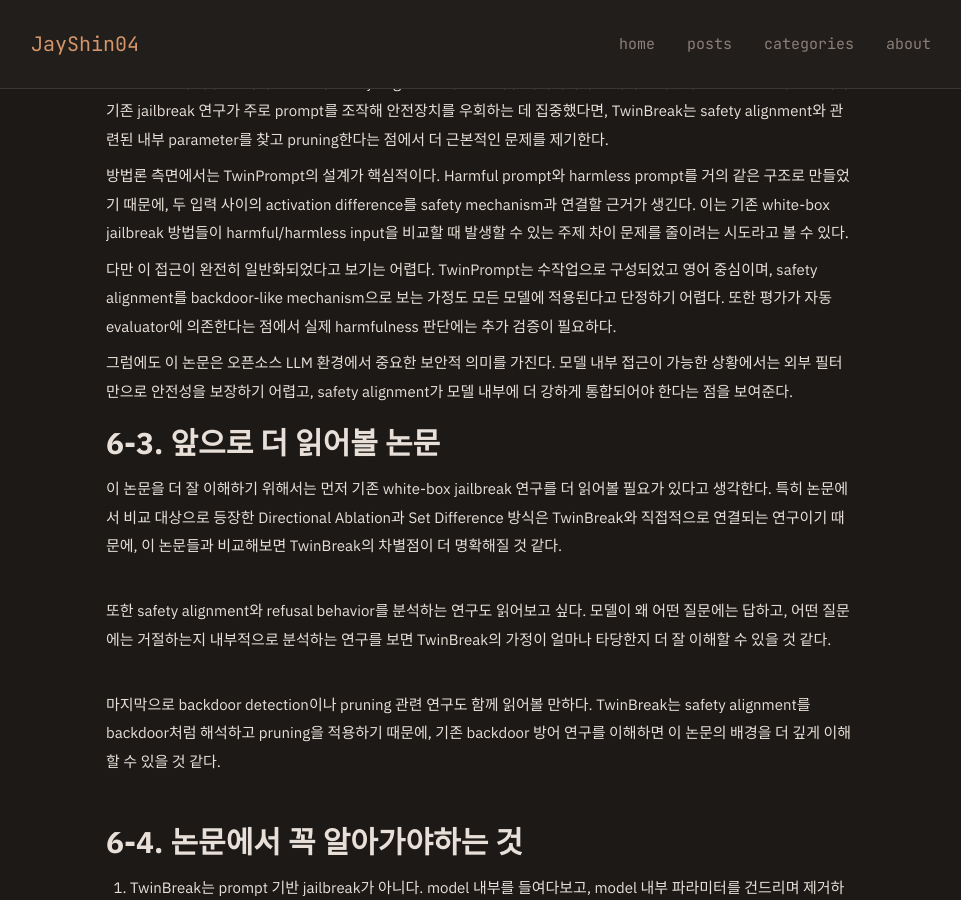
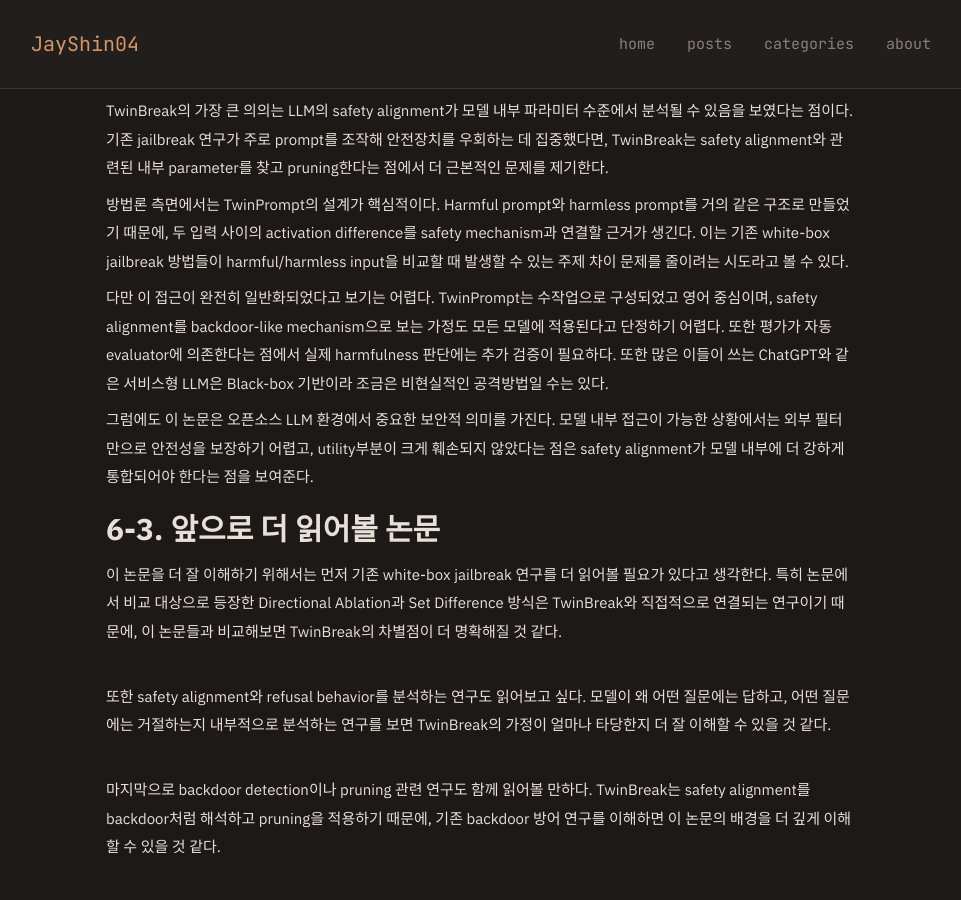
Before and after one commit to JayShin04/JayShin04.github.io, a Jekyll site: the page built from _posts/2026-05-28-TwinBreak.md, in a window 1280 px wide and 900 px high, scrolled down 10533 px. Shown: the whole window, without its empty margins (159-1120 px from the left). Built offline with Jekyll 4.4.1, drawn with Linux system fonts in a browser that asks for light colours; nearby versions of some CDN libraries.

Commit message:
TwinBreak 피드백 반영 수정3

```diff
--- a/_posts/2026-05-28-TwinBreak.md
+++ b/_posts/2026-05-28-TwinBreak.md
@@ -180,7 +180,7 @@ AdvBench와 JailbreakBench에서도 비슷하게 높은 ASR을 보였고, Strong
 
 TwinBreak가 안전장치를 지우려다가 일반 성능까지 손상시키면 안되기에 저자들은 TwinBreak가 모델의 일반 성능을 얼마나 손상시키는지도 평가했다. 이를 위해 OpenBookQA, ARC-Challenge, HellaSwag, RTE, WinoGrande 같은 일반 LLM benchmark를 사용했다.<br><br>
 
-결과적으로 pruning iteration이 증가할수록 utility가 약간 감소하는 경향은 있었지만, 전체적으로 큰 손상은 아니었다고 보고한다.
+결과적으로 pruning iteration이 증가할수록 utility가 약간 감소하는 경향은 있었지만, 전체적으로 큰 손상은 아니었다고 보고한다. <br><br>
 
 저자들은 이를 TwinBreak가 safety-related parameter를 비교적 정밀하게 제거했기 때문이라고 해석한다. 특히 utility parameter를 사전에 식별해 pruning 대상에서 제외한 것이 모델 성능 유지에 중요했다고 본다.<br><br>
 
@@ -246,17 +246,17 @@ TwinBreak는 LLM safety alignment의 취약성을 보여준다는 점에서 보
 이 논문은 LLM의 안전장치가 단순히 프롬프트 수준에서만 다뤄질 문제가 아니라, 모델 내부 구조와 파라미터 수준에서도 중요한 보안 문제가 될 수 있다는 점을 보여준다. 기존 jailbreak 연구가 주로 프롬프트를 조작해 safety alignment를 우회하는 방식이었다면, TwinBreak는 모델 내부에서 safety alignment와 관련된 부분을 찾아 제거하려 한다는 점에서 더 근본적인 접근이라고 볼 수 있다.<br><br>
 
 결국 TwinBreak 기법은 위험한 질문(harmful prompt)과 안전한 질문(harmless prompt)를 거의 똑같이 만들어 모델에 넣고 비교하며, 직접 내부의 동작이 어떻게 바뀌는지 확인한다. 위험한 질문에서 특히 반응하는 부분을 안전장치라고 가정하여 조금씩 조금씩 지워나가면서 모델의 기본 능력에는 영향을 최대한 덜 주며 약화시키는 것이다. <br>
-결국에는 여러 모델에서도 이 기법을 이용하여 harmful prompt를 거절하는 능력이 많이 약해졌고, 일반 성능은 그렇게 망가지는 것은 아니라는 결과를 적은 것이다.
+결국에는 여러 모델에서도 이 기법을 이용하여 harmful prompt를 거절하는 능력이 많이 약해졌고, 일반 성능은 그렇게 망가지는 것은 아니라는 결과를 적은 것이다. <br>
 
 ## 6-2. 종합 평가
 
-TwinBreak의 가장 큰 의의는 LLM의 safety alignment가 모델 내부 파라미터 수준에서 분석될 수 있음을 보였다는 점이다. 기존 jailbreak 연구가 주로 prompt를 조작해 안전장치를 우회하는 데 집중했다면, TwinBreak는 safety alignment와 관련된 내부 parameter를 찾고 pruning한다는 점에서 더 근본적인 문제를 제기한다.
+TwinBreak의 가장 큰 의의는 LLM의 safety alignment가 모델 내부 파라미터 수준에서 분석될 수 있음을 보였다는 점이다. 기존 jailbreak 연구가 주로 prompt를 조작해 안전장치를 우회하는 데 집중했다면, TwinBreak는 safety alignment와 관련된 내부 parameter를 찾고 pruning한다는 점에서 더 근본적인 문제를 제기한다. <br>
 
-방법론 측면에서는 TwinPrompt의 설계가 핵심적이다. Harmful prompt와 harmless prompt를 거의 같은 구조로 만들었기 때문에, 두 입력 사이의 activation difference를 safety mechanism과 연결할 근거가 생긴다. 이는 기존 white-box jailbreak 방법들이 harmful/harmless input을 비교할 때 발생할 수 있는 주제 차이 문제를 줄이려는 시도라고 볼 수 있다.
+방법론 측면에서는 TwinPrompt의 설계가 핵심적이다. Harmful prompt와 harmless prompt를 거의 같은 구조로 만들었기 때문에, 두 입력 사이의 activation difference를 safety mechanism과 연결할 근거가 생긴다. 이는 기존 white-box jailbreak 방법들이 harmful/harmless input을 비교할 때 발생할 수 있는 주제 차이 문제를 줄이려는 시도라고 볼 수 있다. <br>
 
-다만 이 접근이 완전히 일반화되었다고 보기는 어렵다. TwinPrompt는 수작업으로 구성되었고 영어 중심이며, safety alignment를 backdoor-like mechanism으로 보는 가정도 모든 모델에 적용된다고 단정하기 어렵다. 또한 평가가 자동 evaluator에 의존한다는 점에서 실제 harmfulness 판단에는 추가 검증이 필요하다.
+다만 이 접근이 완전히 일반화되었다고 보기는 어렵다. TwinPrompt는 수작업으로 구성되었고 영어 중심이며, safety alignment를 backdoor-like mechanism으로 보는 가정도 모든 모델에 적용된다고 단정하기 어렵다. 또한 평가가 자동 evaluator에 의존한다는 점에서 실제 harmfulness 판단에는 추가 검증이 필요하다. 또한 많은 이들이 쓰는 ChatGPT와 같은 서비스형 LLM은 Black-box 기반이라 조금은 비현실적인 공격방법일 수는 있다. <br>
 
-그럼에도 이 논문은 오픈소스 LLM 환경에서 중요한 보안적 의미를 가진다. 모델 내부 접근이 가능한 상황에서는 외부 필터만으로 안전성을 보장하기 어렵고, safety alignment가 모델 내부에 더 강하게 통합되어야 한다는 점을 보여준다.
+그럼에도 이 논문은 오픈소스 LLM 환경에서 중요한 보안적 의미를 가진다. 모델 내부 접근이 가능한 상황에서는 외부 필터만으로 안전성을 보장하기 어렵고, utility부분이 크게 훼손되지 않았다는 점은 safety alignment가 모델 내부에 더 강하게 통합되어야 한다는 점을 보여준다. <br>
 
 
 ## 6-3. 앞으로 더 읽어볼 논문
```
